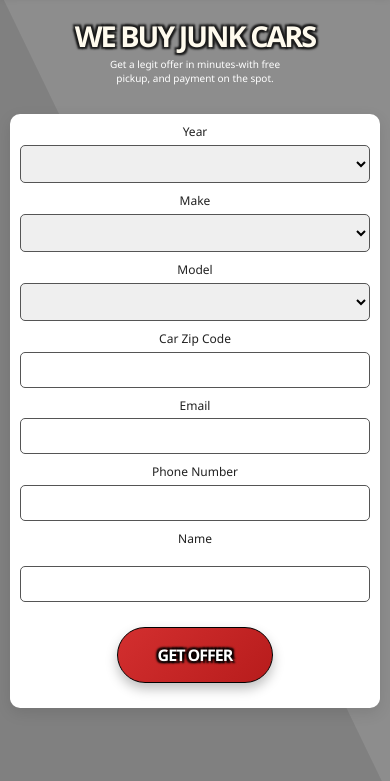
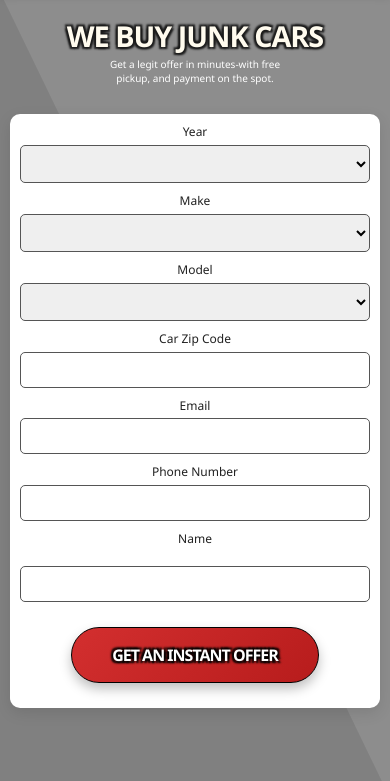
Before and after one commit to JPSANTOSVA/JUNKIFI, a website: page qrfb.html in a window 390 px wide. Shown: the part 63-844 px from the top of the page. Drawn offline with Linux system fonts and the light colour scheme; no server answers.

Commit message:
Add files via upload

```diff
--- a/index.css
+++ b/index.css
@@ -79,6 +79,24 @@ body {
       2px -2px 2px black,
      -2px  2px 2px black; /* ✅ black outline */
 }
+
+
+.hero .page-heading {
+    font-size: clamp(3rem, 10vw, 5rem);
+    font-weight: 900;
+    letter-spacing: -2px;
+    line-height: 1.3;
+    margin-top: 5px;
+    margin-bottom: 8px;
+    text-transform: uppercase;
+    color: #fffaec; /* soft off-white */
+    text-shadow:
+      2px 2px 2px black,
+     -2px -2px 2px black,
+      2px -2px 2px black,
+     -2px  2px 2px black; /* ✅ black outline */
+}
+
 
 
 
@@ -568,6 +586,14 @@ body {
 }
 
 
+  .hero .page-heading {
+    font-size: calc(var(--base-font-size) * 1.8); /* smaller for mobile */
+    margin-top: -15px;
+    margin-bottom: 40px;
+    letter-spacing: -1px;  /* tighter on small screens */
+  }
+
+
 
     /* Adjust trust items for mobile */
     .trust-safety {
--- a/qrfb.html
+++ b/qrfb.html
@@ -1,10 +1,15 @@
 <!DOCTYPE html>
 <html lang="en">
 <head>
-    <meta charset="UTF-8">
-    <meta name="viewport" content="width=device-width, initial-scale=1.0">
-    <title>JUNKIFI</title>
-    <link rel="icon" type="image/x-icon" href="favicon.ico">
+ <meta charset="UTF-8">
+  <meta name="viewport" content="width=device-width, initial-scale=1.0">
+
+  <title>Junkifi Facebook QR - Connect & Sell Your Junk Car Fast</title>
+  <meta name="description" content="Scan the Junkifi Facebook QR code to connect instantly, get offers for junk cars, and schedule free towing in Terre Haute and beyond.">
+
+
+
+
     <link rel="stylesheet" href="https://cdnjs.cloudflare.com/ajax/libs/font-awesome/6.4.0/css/all.min.css">
     <link rel="stylesheet" href="index.css">
 
@@ -64,7 +69,8 @@
     <!-- Hero Section -->
     <section class="hero">
         <div class="container">
-             <h1>WE BUY JUNK CARS</h1>
+           <h2 class="page-heading">WE BUY JUNK CARS</h2>
+
     <p>Get a legit offer in minutes-with free pickup, and payment on the spot.</p>
 
             <button class="list-vehicle-btn" id="list-vehicle-btn" style="display: none;">
@@ -139,10 +145,11 @@
 
 
 
+
         <!-- Submit Button -->
 <div class="form-row button-row">
   <button type="submit" class="search-btn" id="get-offer-btn" disabled>
-    Get Offer
+    GET AN INSTANT OFFER
   </button>
 </div>
 
```
Also changed, not shown: index.html (+0 -1 lines), qrgad.html (+18 -6 lines), qrshop.html (+17 -6 lines), qrtruck.html (+19 -7 lines).
